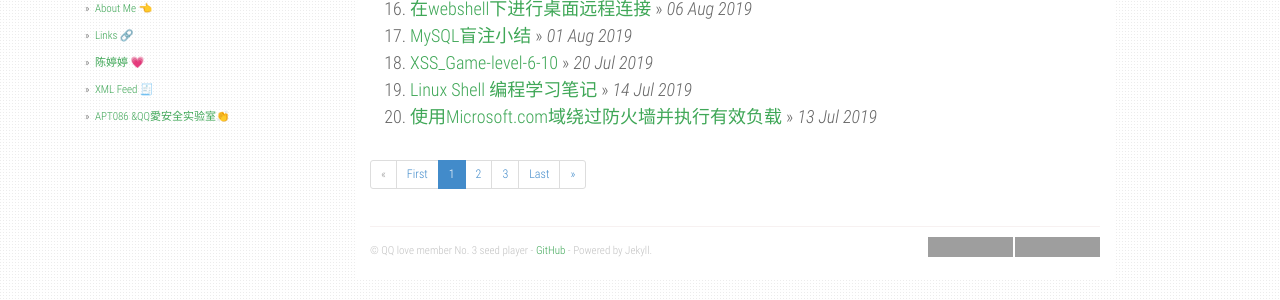
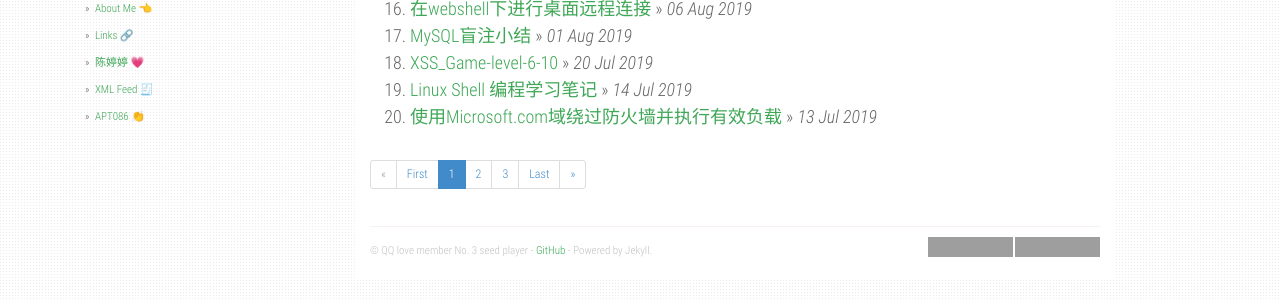
Before and after one commit to fuchen666/ppbibo.github.io, a Jekyll site: the page built from index.html, in a window 1280 px wide. Shown: the part 500-800 px from the top of the page. Built offline with Jekyll 4.4.1, drawn with Linux system fonts in a browser that asks for light colours; the list of posts is cut into pages by our own code; grey boxes are pictures that could not be loaded.

Commit message:
update file

```diff
--- a/_config.yml
+++ b/_config.yml
@@ -37,7 +37,7 @@ urls:
       url: /chentingting/
     - text: XML Feed 🧾
       url: /feed.xml
-    - text: APT086 &QQ愛安全实验室👏
+    - text: APT086 👏
       url: https://ctf.dog/qqlovelab/
 
 url: "https://6o9.im"
```
Also changed, not shown: 1 other file.
